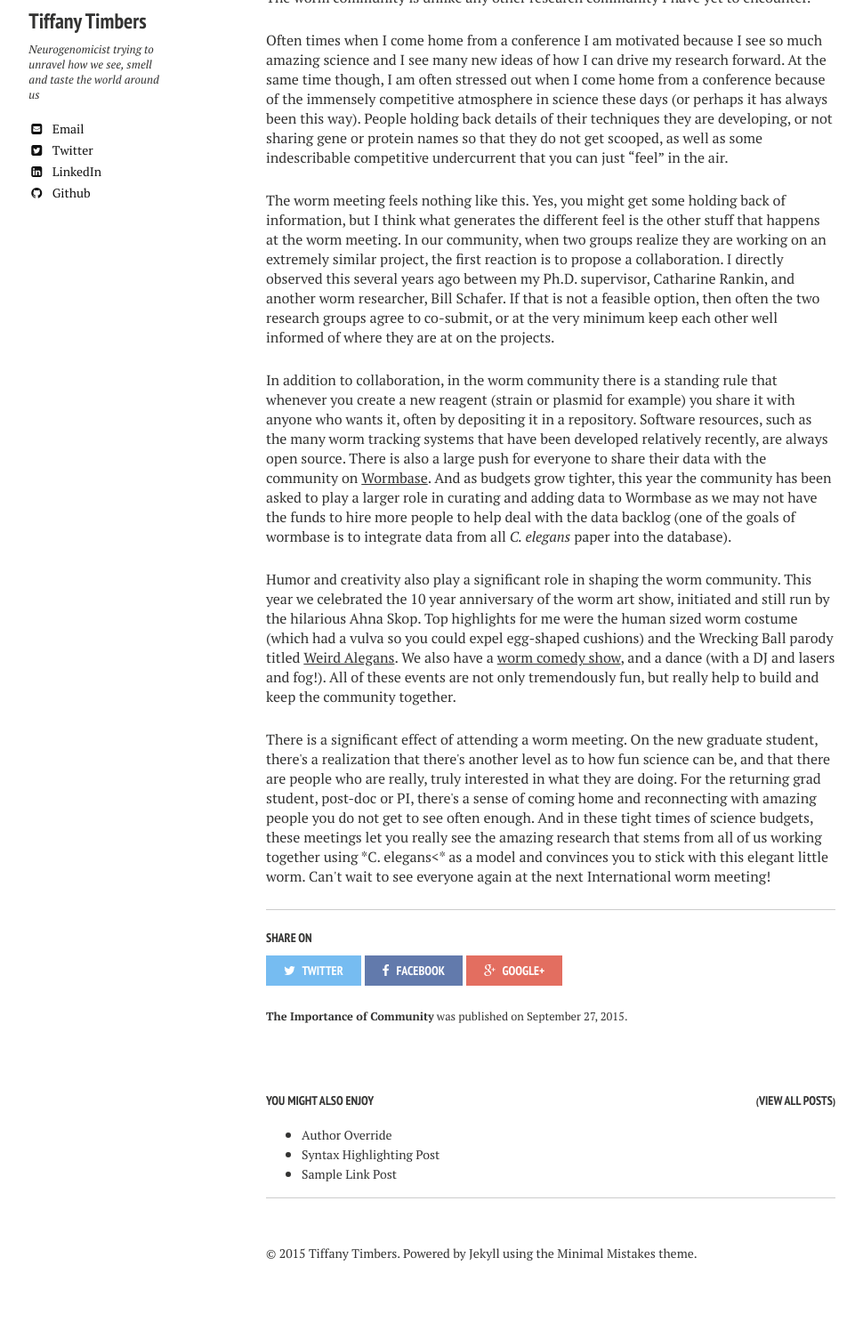
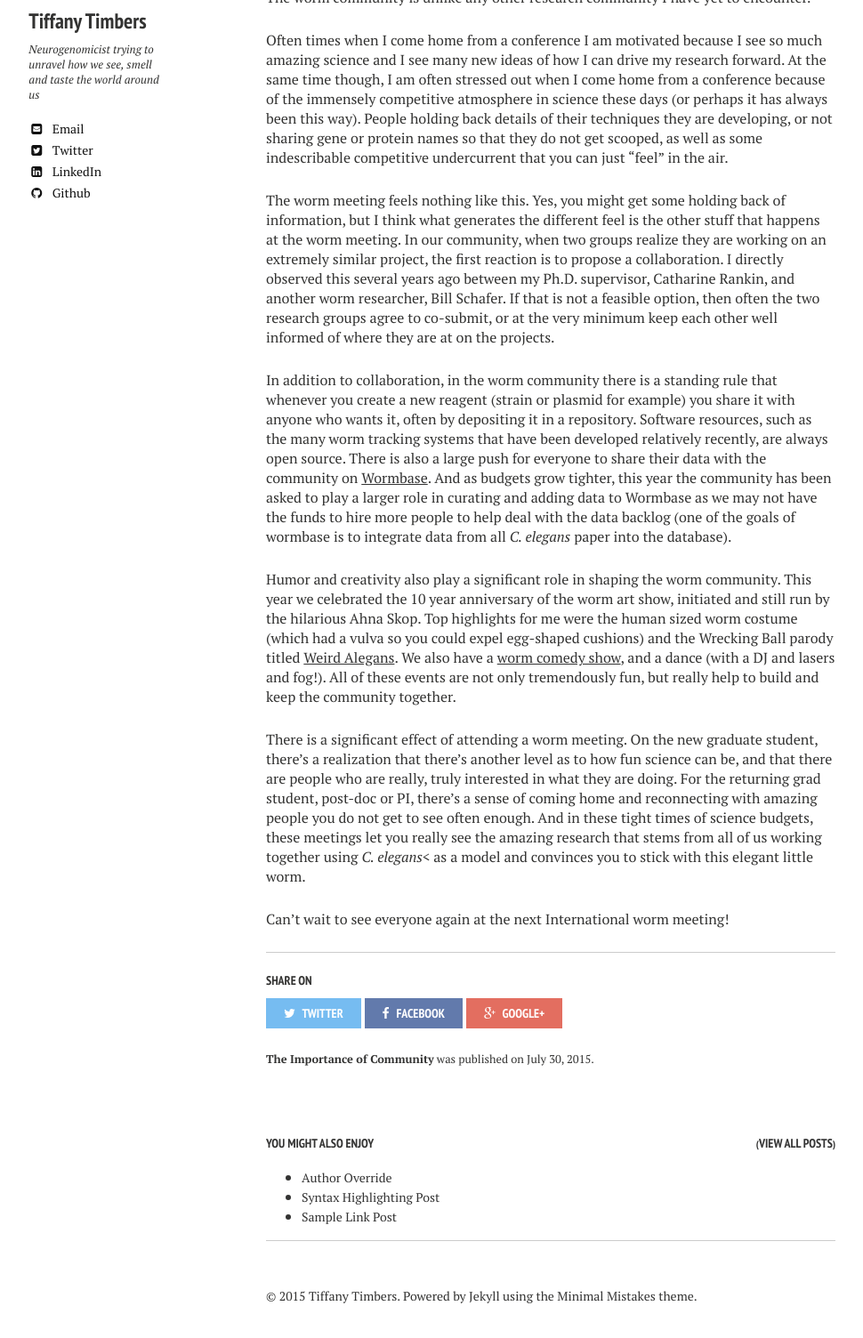
Before and after one commit to ttimbers/ttimbers.github.io, a Jekyll site: the page built from _posts/2015-07-29-the-importance-of-community.markdown, in a window 1280 px wide, cut to the strip 270-1785 px from the top of the page. Shown: the top 1504 px of the strip at 89% size, without its empty margins (21-991 px from the left). Built offline with Jekyll 4.4.1, drawn with Linux system fonts in a browser that asks for light colours; nearby versions of some CDN libraries; before the commit the page ends 1737 px from its top, so only the background shows below that.

```diff
--- a/_posts/2015-07-29-the-importance-of-community.markdown
+++ b/_posts/2015-07-29-the-importance-of-community.markdown
@@ -60,7 +60,7 @@ and a dance (with a DJ and lasers and fog!). All of these events are not only tr
 fun, but really help to build and keep the community together.
 
 
-<p>There is a significant effect of attending a worm meeting. On the new graduate student,
+There is a significant effect of attending a worm meeting. On the new graduate student,
 there's a realization that there's another level as to how fun science can be, and that
 there are people who are really, truly interested in what they are doing. For the
 returning grad student, post-doc or PI, there's a sense of coming home and reconnecting
```
Also changed, not shown: other parts of _posts/2015-07-29-the-importance-of-community.markdown (+1 -1 lines).
